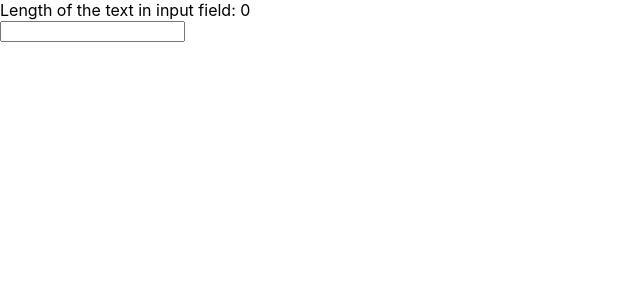
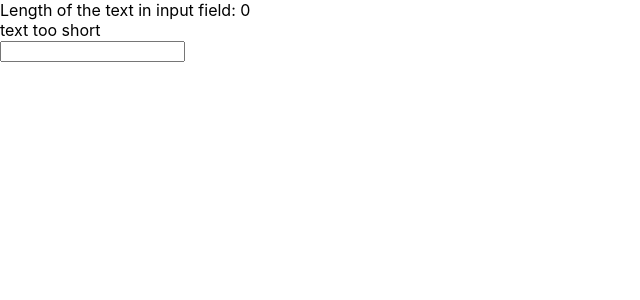
Before and after one commit to KrystianKaminski/react-repetition-3, a React (Create React App) app: page / in a window 1280 px wide. Shown: the top 300 px of the page, without its empty margins (0-640 px from the left). Built offline with nearby package versions, Linux system fonts and the light colour scheme.

Commit message:
Example of conditional rendering

```diff
--- a/src/ValidationComponent.js
+++ b/src/ValidationComponent.js
@@ -1,9 +1,21 @@
 import React from 'react'
 
 const ValidationComponent = (props) => {
+
+    let validation;
+
+    if (props.textLength < 5) {
+        validation = 'text too short'
+    } else if (props.textLength >= 5 && props.textLength <= 15) {
+        validation = 'text is ok'
+    } else if (props.textLength > 15) {
+        validation = 'text too long'
+    }
+
     return (
         <div>
             Length of the text in input field: {props.textLength}
+            <div>{validation}</div>
         </div>
     )
 }
```
